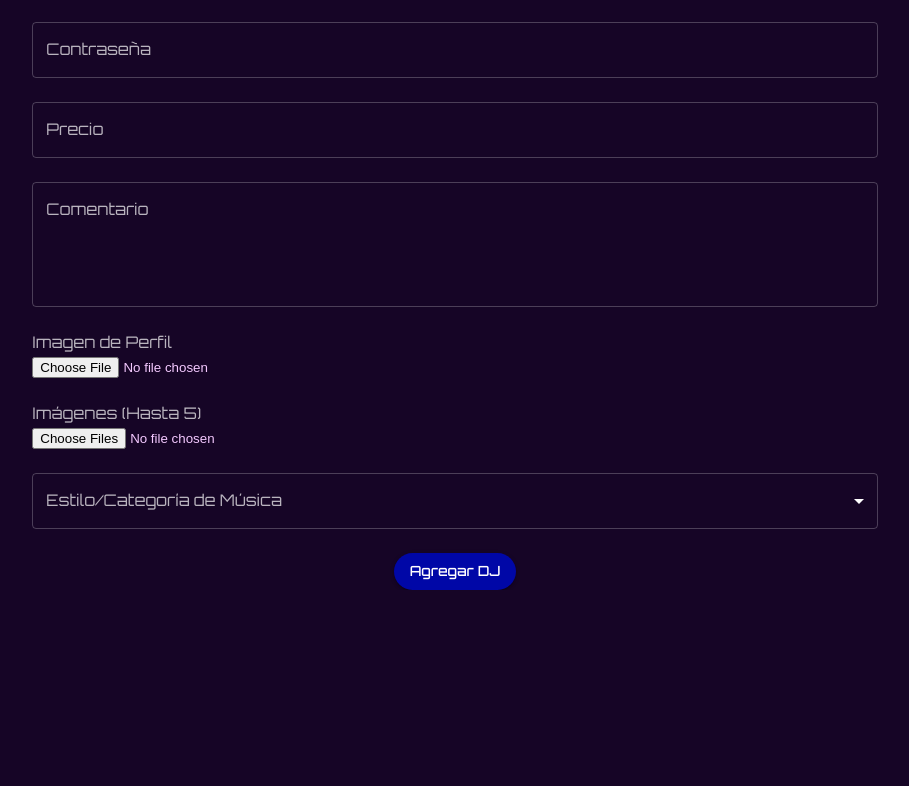
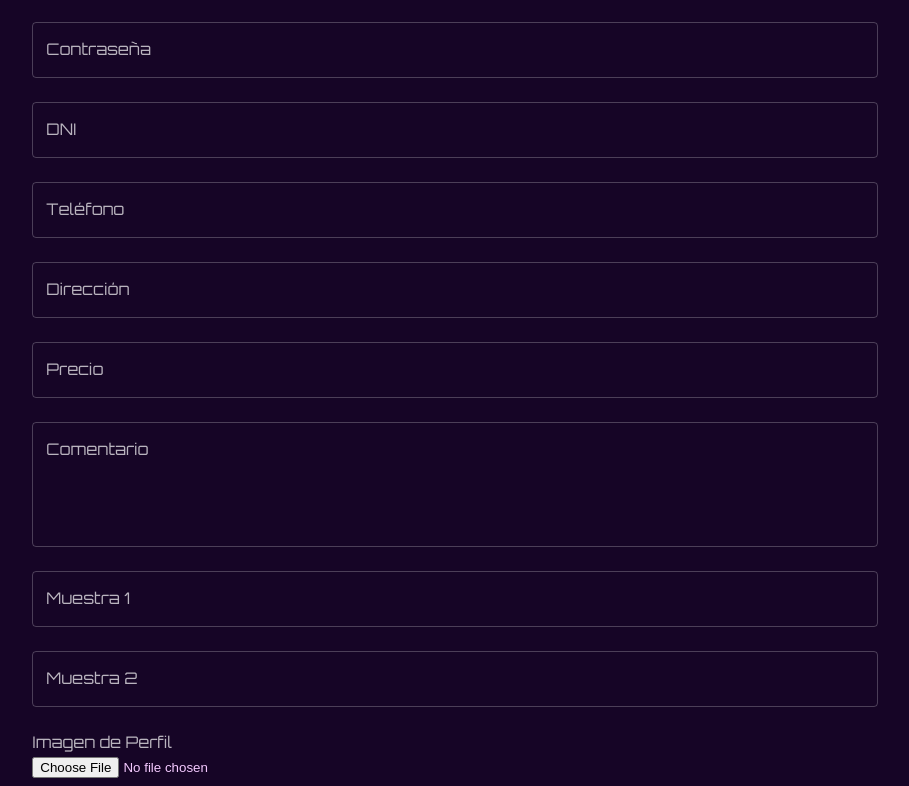
Before and after one commit to DOF1109/sound-rentals, a React (Vite) app in the folder frontend/: page /add-product in a window 1280 px wide. Shown: the part 354-1140 px from the top of the page, without its empty margins (185-1094 px from the left). Before the commit the page ends 944 px from the top, so only its background shows below. Built offline with nearby package versions, Linux system fonts and the light colour scheme; no server answers.

Commit message:
[feature] conectar back de registrar dj

```diff
--- a/frontend/src/api/djsApi.js
+++ b/frontend/src/api/djsApi.js
@@ -37,6 +37,21 @@ export const getTopDjs = async () => {
 };
 
 // --------------- POST ---------------
+export const addDj = async (dj) => {
+  try {
+    const response = await axios.post(`${URL_BASE}/dj/registrar`, dj);
+    if (response.status === 201) {
+      return response;
+    } else {
+      errorAlert();
+      return response;
+    }
+  } catch (error) {
+    console.error(`Error: ${error}`);
+    errorAlert();
+    return error;
+  }
+};
 
 // --------------- PUT ---------------
 
--- a/frontend/src/components/pages/AddService.jsx
+++ b/frontend/src/components/pages/AddService.jsx
@@ -1,45 +1,68 @@
+import { useEffect, useState } from "react";
 import { Box, Button, Grid, TextField, InputLabel, MenuItem, Select, FormControl } from "@mui/material";
 import { useFormik } from "formik";
 import * as Yup from "yup";
-import { ToastContainer } from "react-toastify";
+import { ToastContainer, toast } from "react-toastify";
 import "react-toastify/dist/ReactToastify.css";
+import { getCategories } from "../../api/categoriesApi.js";
+import { addDj } from "../../api/djsApi.js";
 
 const AddService = () => {
+  const [categories, setCategories] = useState([]);
   const { handleChange, handleSubmit, errors, values, setFieldValue } = useFormik({
     initialValues: {
-      firstName: "",
-      lastName: "",
+      name: "",
+      lastname: "",
       email: "",
+      phone: "",
+      address: "",
       password: "",
+      dni: "",
       charge: "",
       comment: "",
       profileImage: null,
       images: [],
-      musicStyle: "",
+      estilos: [],
+      sample1: "",
+      sample2: ""
     },
     onSubmit: (data) => {
-      addDj(data);
+      add(data);
     },
     validationSchema: Yup.object({
-      firstName: Yup.string().required("Complete este campo"),
-      lastName: Yup.string().required("Complete este campo"),
+      name: Yup.string().required("Complete este campo"),
+      lastname: Yup.string().required("Complete este campo"),
       email: Yup.string().email("Ingrese un email válido").required("Complete este campo"),
       password: Yup.string().required("Complete este campo"),
+      dni: Yup.string().required("Complete este campo"),
       charge: Yup.number().required("Complete este campo"),
       comment: Yup.string().required("Complete este campo"),
-      musicStyle: Yup.string().required("Complete este campo"),
+      estilos: Yup.array().min(1, "Seleccione al menos un estilo de música").required("Complete este campo"),
     }),
     validateOnChange: false,
   });
 
-  const addDj = (data) => {
-    const formData = new FormData();
-    Object.keys(data).forEach((key) => {
-      formData.append(key, data[key]);
-    });
+  const add = async (data) => {
+    try {
+      const response = await addDj(data);
+      if (response.status==201) {
+        toast.success("¡DJ agregado exitosamente!");
+      }else{
+        toast.error(`Error: ${response.message}`);
+      }
+    } catch (error) {
+      toast.error(`Error: ${error.message}`);
+    }
+  };
 
-    console.log(data)
+  const loadCategories = async () => {
+    const data = await getCategories();
+    if (data) setCategories(data);
   };
+
+  useEffect(() => {
+    loadCategories();
+  }, []);
 
   return (
     <Box component="section">
@@ -52,23 +75,23 @@ const AddService = () => {
       >
         <Grid item xs={12} sm={9} lg={8} mt={3}>
           <TextField
-            name="firstName"
+            name="name"
             label="Nombre"
             variant="outlined"
             onChange={handleChange}
-            error={!!errors.firstName}
-            helperText={errors.firstName}
+            error={!!errors.name}
+            helperText={errors.name}
             fullWidth
           />
         </Grid>
         <Grid item xs={12} sm={9} lg={8}>
           <TextField
-            name="lastName"
+            name="lastname"
             label="Apellido"
             variant="outlined"
             onChange={handleChange}
-            error={!!errors.lastName}
-            helperText={errors.lastName}
+            error={!!errors.lastname}
+            helperText={errors.lastname}
             fullWidth
           />
         </Grid>
@@ -92,6 +115,39 @@ const AddService = () => {
             onChange={handleChange}
             error={!!errors.password}
             helperText={errors.password}
+            fullWidth
+          />
+        </Grid>
+        <Grid item xs={12} sm={9} lg={8}>
+          <TextField
+            name="dni"
+            label="DNI"
+            variant="outlined"
+            onChange={handleChange}
+            error={!!errors.dni}
+            helperText={errors.dni}
+            fullWidth
+          />
+        </Grid>
+        <Grid item xs={12} sm={9} lg={8}>
+          <TextField
+            name="phone"
+            label="Teléfono"
+            variant="outlined"
+            onChange={handleChange}
+            error={!!errors.phone}
+            helperText={errors.phone}
+            fullWidth
+          />
+        </Grid>
+        <Grid item xs={12} sm={9} lg={8}>
+          <TextField
+            name="address"
+            label="Dirección"
+            variant="outlined"
+            onChange={handleChange}
+            error={!!errors.address}
+            helperText={errors.address}
             fullWidth
           />
         </Grid>
@@ -121,12 +177,33 @@ const AddService = () => {
           />
         </Grid>
         <Grid item xs={12} sm={9} lg={8}>
+          <TextField
+            name="sample1"
+            label="Muestra 1"
+            variant="outlined"
+            onChange={handleChange}
+            error={!!errors.sample1}
+            helperText={errors.sample1}
+            fullWidth
+          />
+        </Grid>
+        <Grid item xs={12} sm={9} lg={8}>
+          <TextField
+            name="sample2"
+            label="Muestra 2"
+            variant="outlined"
+            onChange={handleChange}
+            error={!!errors.sample2}
+            helperText={errors.sample2}
+            fullWidth
+          />
+        </Grid>
+        <Grid item xs={12} sm={9} lg={8}>
           <InputLabel>Imagen de Perfil</InputLabel>
           <input
             name="profileImage"
             type="file"
             onChange={(e) => setFieldValue('profileImage', e.target.files[0])}
-            required
           />
         </Grid>
         <Grid item xs={12} sm={9} lg={8}>
@@ -136,22 +213,23 @@ const AddService = () => {
             type="file"
             multiple
             onChange={(e) => setFieldValue('images', e.target.files)}
-            required
           />
         </Grid>
         <Grid item xs={12} sm={9} lg={8}>
           <FormControl fullWidth>
             <InputLabel>Estilo/Categoría de Música</InputLabel>
             <Select
-              name="musicStyle"
-              value={values.musicStyle}
-              onChange={handleChange}
-              error={!!errors.musicStyle}
+              name="estilos"
+              value={values.estilos}
+              onChange={(event) => setFieldValue('estilos', event.target.value)}
+              error={!!errors.estilos}
+              multiple
             >
-              <MenuItem value={"electronic"}>Electronic</MenuItem>
-              <MenuItem value={"hip-hop"}>Hip-Hop</MenuItem>
-              <MenuItem value={"rock"}>Rock</MenuItem>
-              <MenuItem value={"pop"}>Pop</MenuItem>
+              {categories.map((category, index) => (
+                <MenuItem key={index} value={category.id}>
+                  {category.style}
+                </MenuItem>
+              ))}
             </Select>
           </FormControl>
         </Grid>
```
